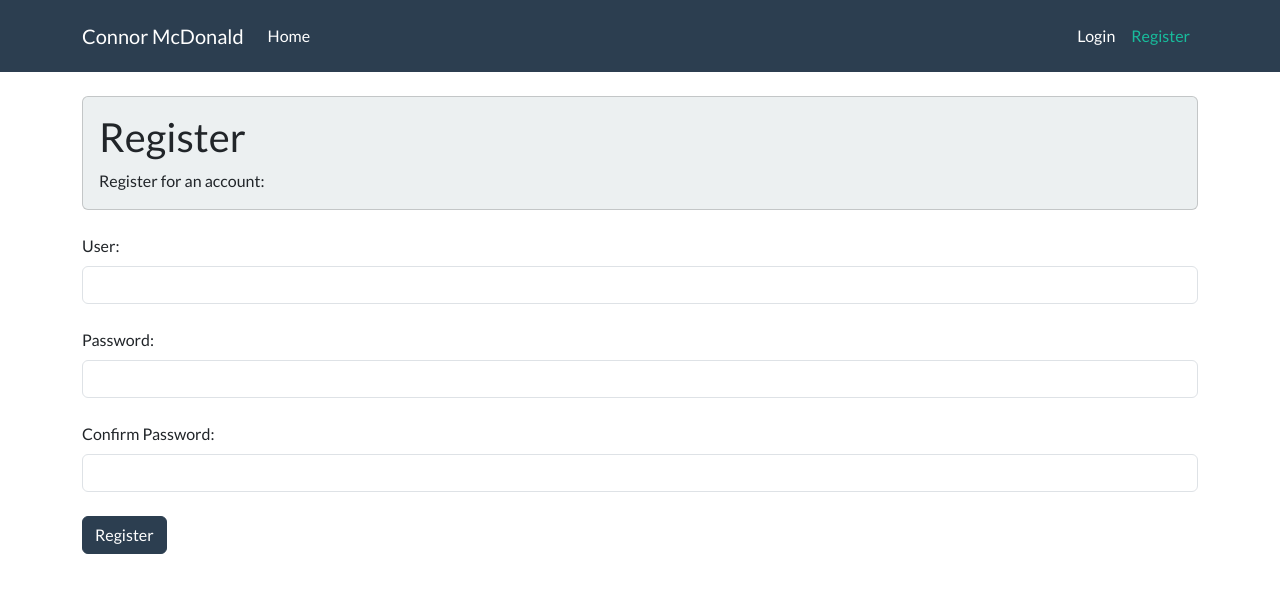
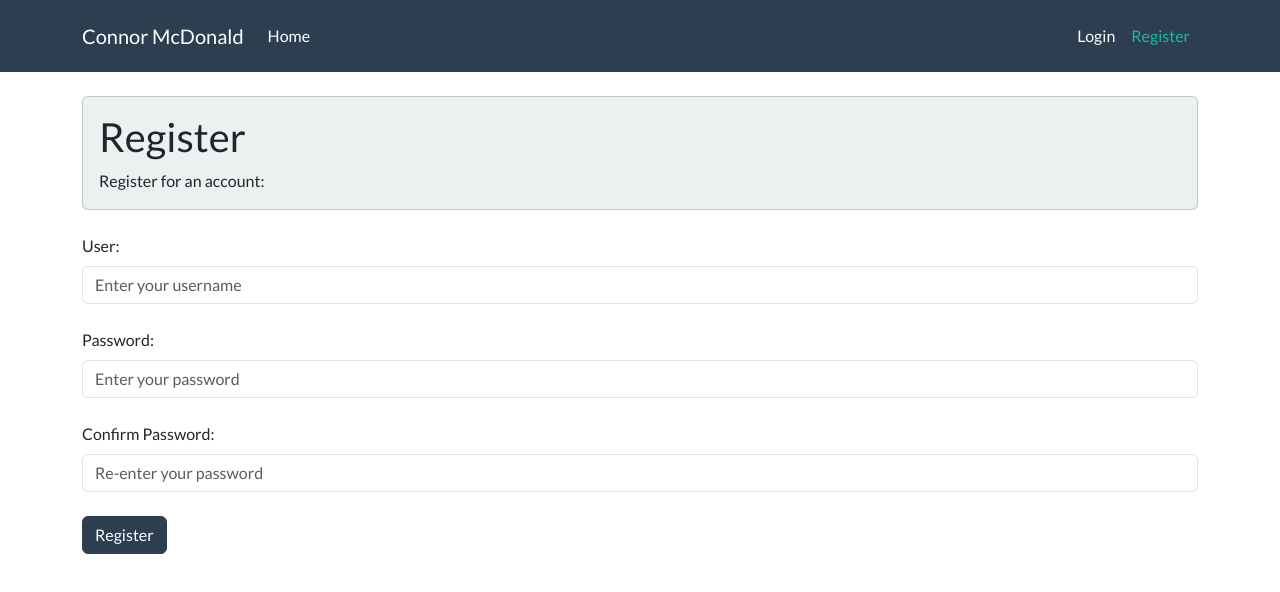
Before and after one commit to Solaris5959/WEB422-Assignment-6, a Next.js app: page /register in a window 1280 px wide. Shown: the top 592 px of the page. Built offline with nearby package versions, Linux system fonts and the light colour scheme.

Commit message:
Add placeholders for input fields in login and register pages (DOM warning fix)

```diff
--- a/pages/login.js
+++ b/pages/login.js
@@ -49,6 +49,7 @@ export default function Login() {
                         type="text"
                         id="userName"
                         name="userName"
+                        placeholder="Enter your username"
                         value={username}
                         onChange={(e) => setUsername(e.target.value)}
                         required
@@ -61,6 +62,7 @@ export default function Login() {
                         type="password"
                         id="password"
                         name="password"
+                        placeholder="Enter your password"
                         value={password}
                         onChange={(e) => setPassword(e.target.value)}
                         required
--- a/pages/register.js
+++ b/pages/register.js
@@ -44,6 +44,7 @@ export default function Register() {
                 type="text"
                 id="userName"
                 name="userName"
+                placeholder="Enter your username"
                 value={username}
                 onChange={(e) => setUsername(e.target.value)}
                 required
@@ -56,6 +57,7 @@ export default function Register() {
                 type="password"
                 id="password"
                 name="password"
+                placeholder="Enter your password"
                 value={password}
                 onChange={(e) => setPassword(e.target.value)}
                 required
@@ -68,6 +70,7 @@ export default function Register() {
                 type="password"
                 id="password2"
                 name="password2"
+                placeholder="Re-enter your password"
                 value={password2}
                 onChange={(e) => setPassword2(e.target.value)}
                 required
```
